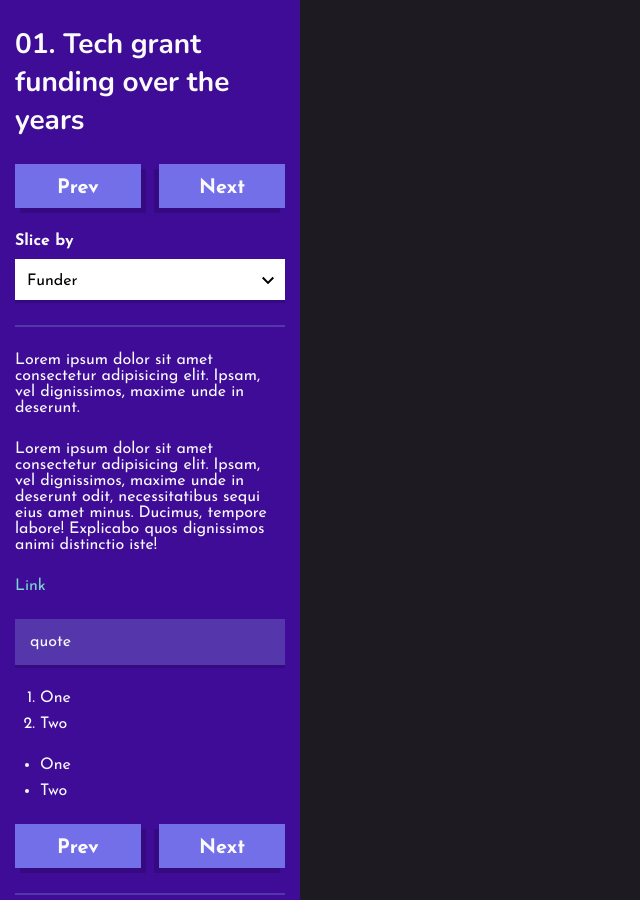
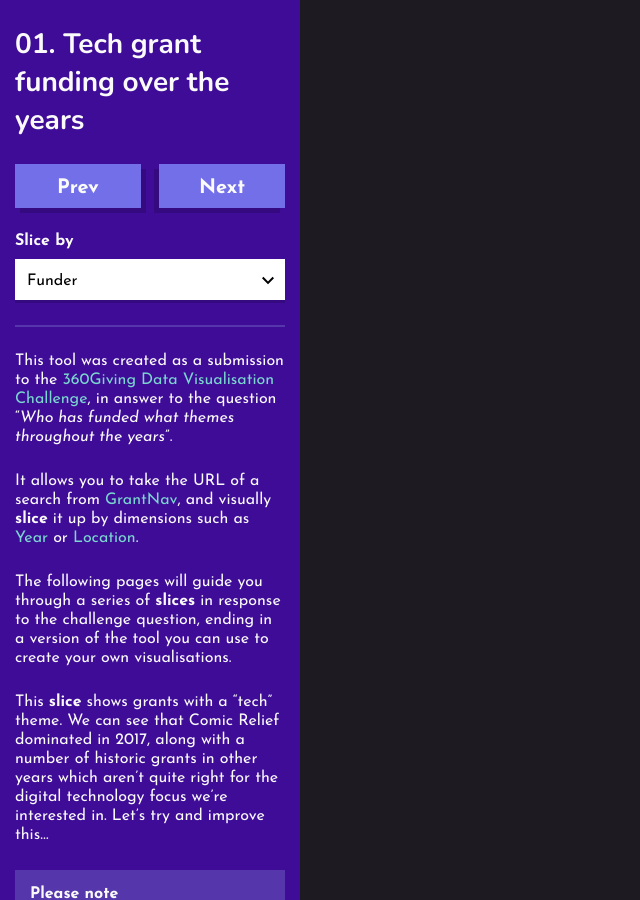
Before and after one commit to suninthesky/slice-and-dice, a Jekyll site: the page built from story/01-tech-grant-funding-over-the-years.md, in a window 1280 px wide. Shown: the whole page, without its empty margins (0-640 px from the left). Built offline with Jekyll 4.4.1, drawn with Linux system fonts in a browser that asks for light colours.

Commit message:
Tour page 1 copy

```diff
--- a/_sass/_story.sass
+++ b/_sass/_story.sass
@@ -12,10 +12,10 @@ $story-bg: map-get($colors, 'aubergine')
 .story-wrapper
   min-height: 100vh
   background: $story-bg
+  overflow-y: hidden
 
 .chart-wrapper
   position: relative
-  overflow: hidden
   margin-left: $sidebar-width
   @media screen and (max-width: 720px)
     margin-left: 0
--- a/_sass/_typography.sass
+++ b/_sass/_typography.sass
@@ -29,6 +29,9 @@ ul, ol
 li
   margin-bottom: 10px
 
+p
+  line-height: 19px
+
 // Type scale
 // =========================================================================
 
--- a/story/01-tech-grant-funding-over-the-years.md
+++ b/story/01-tech-grant-funding-over-the-years.md
@@ -9,16 +9,16 @@ prev: /
 next: /slice-and-dice
 ---
 
-Lorem ipsum dolor sit amet consectetur adipisicing elit. Ipsam, vel dignissimos, maxime unde in deserunt.
+This tool was created as a submission to the [360Giving Data Visualisation Challenge](https://challenge.threesixtygiving.org/){:target="_blank"}, in answer to the question "_Who has funded what themes throughout the years_".
 
-Lorem ipsum dolor sit amet consectetur adipisicing elit. Ipsam, vel dignissimos, maxime unde in deserunt odit, necessitatibus sequi eius amet minus. Ducimus, tempore labore! Explicabo quos dignissimos animi distinctio iste!
+It allows you to take the URL of a search from [GrantNav](http://grantnav.threesixtygiving.org/){:target="_blank"}, and visually **slice** it up by dimensions such as [Year]({{ page.url | append: "?slice=year" }}) or [Location]({{ page.url | append: "?slice=location" }}).
 
-[Link](http://www.example.com){:target="_blank"}
+The following pages will guide you through a series of **slices** in response to the challenge question, ending in a version of the tool you can use to create your own visualisations.
 
->quote
+This **slice** shows grants with a "tech" theme. We can see that Comic Relief dominated in 2017, along with a number of historic grants in other years which aren't quite right for the digital technology focus we're interested in. Let's try and improve this...
 
-1. One
-2. Two
-
-- One
-- Two
+<!-- TODO: add links -->
+>**Please note**
+>As this is primarily a challenge submission it has not been optimised for heavy use, and includes a number of [known issues](#).
+>
+>If you spot a bug or would like to request a feature, please [file an issue](#), or even better consider [contributing](#).
```
Also changed, not shown: README.md.
